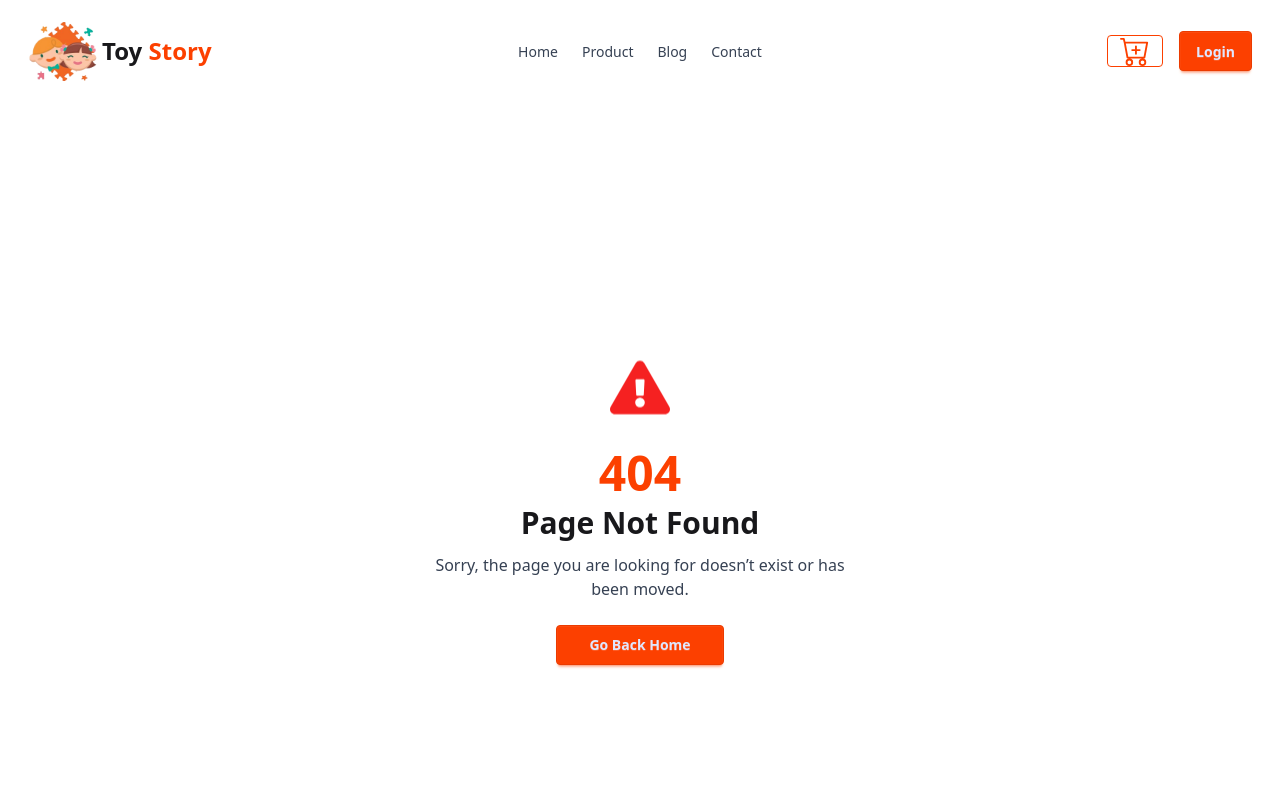
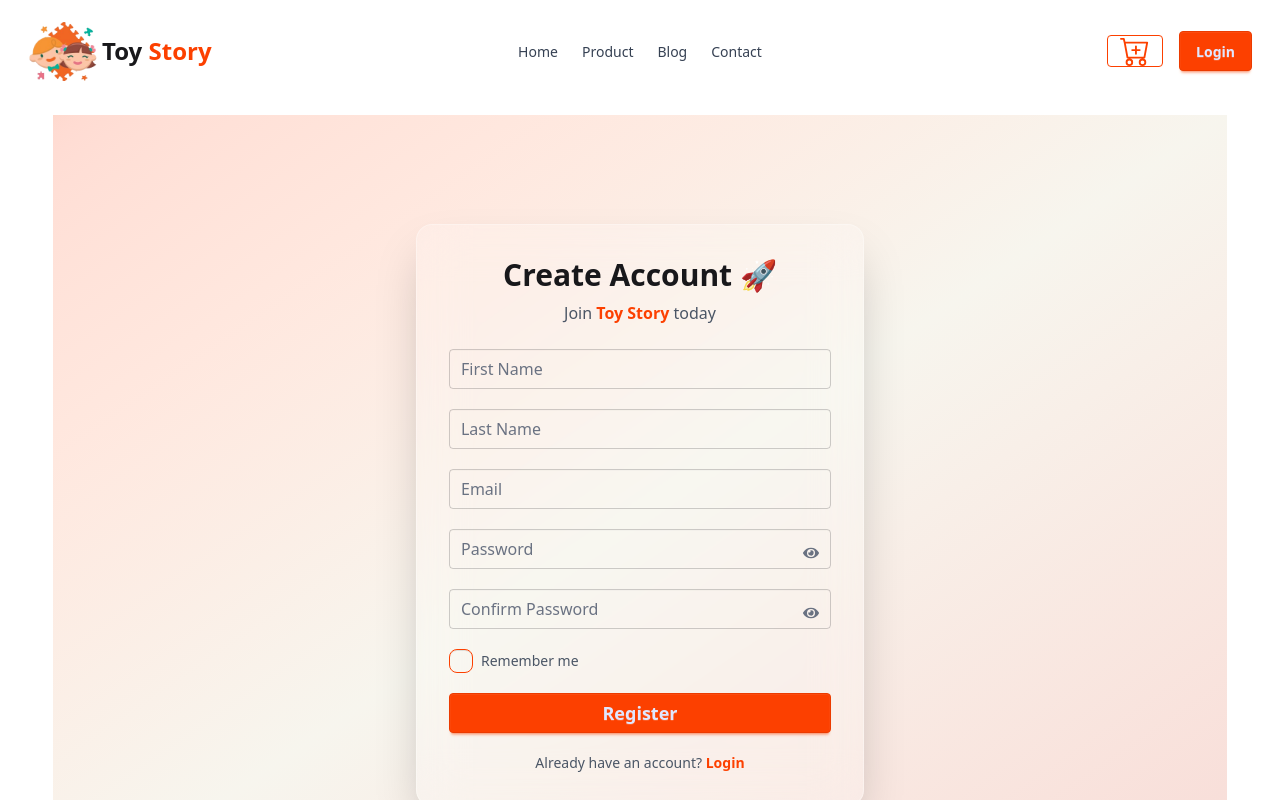
Before and after one commit to Hlamong55/toy-story-next, a Next.js app: page /register in a window 1280 px wide. Before the commit this address had no page. Shown: the top 800 px of the page. Built offline with nearby package versions, Linux system fonts and the light colour scheme.

Commit message:
implemented register page

```diff
--- /dev/null
+++ b/src/app/register/page.jsx
@@ -0,0 +1,126 @@
+"use client";
+
+import { useState } from "react";
+import Link from "next/link";
+import { FaEye, FaEyeSlash } from "react-icons/fa";
+
+const RegisterPage = () => {
+  const [showPass, setShowPass] = useState(false);
+  const [showConfirm, setShowConfirm] = useState(false);
+
+  return (
+    <div className="min-h-screen flex items-center justify-center bg-linear-to-br from-primary/20 via-base-200 to-secondary/20 px-4">
+
+      {/* Glass Card */}
+      <div className="w-full max-w-md backdrop-blur-xl bg-white/20 border border-white/30 shadow-2xl rounded-2xl p-8">
+
+        {/* Header */}
+        <h1 className="text-3xl font-bold text-center mb-2">Create Account 🚀</h1>
+        <p className="text-center text-gray-600 mb-6">
+          Join <span className="text-primary font-semibold">Toy Story</span> today
+        </p>
+
+        {/* FORM */}
+        <form className="space-y-5">
+
+          {/* First Name */}
+          <div className="relative">
+            <input
+              type="text"
+              placeholder=" "
+              className="peer input input-bordered w-full bg-transparent"
+            />
+            <label className="absolute left-3 top-2 text-gray-500 text-sm transition-all peer-placeholder-shown:text-base peer-focus:top-2 peer-focus:text-sm peer-focus:text-primary">
+              First Name
+            </label>
+          </div>
+
+          {/* Last Name */}
+          <div className="relative">
+            <input
+              type="text"
+              placeholder=" "
+              className="peer input input-bordered w-full bg-transparent"
+            />
+            <label className="absolute left-3 top-2 text-gray-500 text-sm transition-all peer-placeholder-shown:text-base peer-focus:top-2 peer-focus:text-sm peer-focus:text-primary">
+              Last Name
+            </label>
+          </div>
+
+          {/* Email */}
+          <div className="relative">
+            <input
+              type="email"
+              placeholder=" "
+              className="peer input input-bordered w-full bg-transparent"
+            />
+            <label className="absolute left-3 top-2 text-gray-500 text-sm transition-all peer-placeholder-shown:text-base peer-focus:top-2 peer-focus:text-sm peer-focus:text-primary">
+              Email
+            </label>
+          </div>
+
+          {/* Password */}
+          <div className="relative">
+            <input
+              type={showPass ? "text" : "password"}
+              placeholder=" "
+              className="peer input input-bordered w-full bg-transparent pr-10"
+            />
+            <label className="absolute left-3 top-2 text-gray-500 text-sm transition-all peer-placeholder-shown:text-base peer-focus:top-2 peer-focus:text-sm peer-focus:text-primary">
+              Password
+            </label>
+
+            <button
+              type="button"
+              onClick={() => setShowPass(!showPass)}
+              className="absolute right-3 top-4 text-gray-500"
+            >
+              {showPass ? <FaEyeSlash /> : <FaEye />}
+            </button>
+          </div>
+
+          {/* Confirm Password */}
+          <div className="relative">
+            <input
+              type={showConfirm ? "text" : "password"}
+              placeholder=" "
+              className="peer input input-bordered w-full bg-transparent pr-10"
+            />
+            <label className="absolute left-3 top-2 text-gray-500 text-sm transition-all peer-placeholder-shown:text-base peer-focus:top-2 peer-focus:text-sm peer-focus:text-primary">
+              Confirm Password
+            </label>
+
+            <button
+              type="button"
+              onClick={() => setShowConfirm(!showConfirm)}
+              className="absolute right-3 top-4 text-gray-500"
+            >
+              {showConfirm ? <FaEyeSlash /> : <FaEye />}
+            </button>
+          </div>
+
+          {/* Remember Me */}
+          <div className="flex items-center gap-2">
+            <input type="checkbox" className="checkbox checkbox-primary" />
+            <span className="text-sm text-gray-600">Remember me</span>
+          </div>
+
+          {/* Register Button */}
+          <button className="btn btn-primary w-full text-lg">
+            Register
+          </button>
+        </form>
+
+        {/* Login Toggle */}
+        <p className="text-center mt-5 text-sm text-gray-600">
+          Already have an account?{" "}
+          <Link href="/login" className="text-primary font-semibold hover:underline">
+            Login
+          </Link>
+        </p>
+      </div>
+    </div>
+  );
+};
+
+export default RegisterPage;
```
